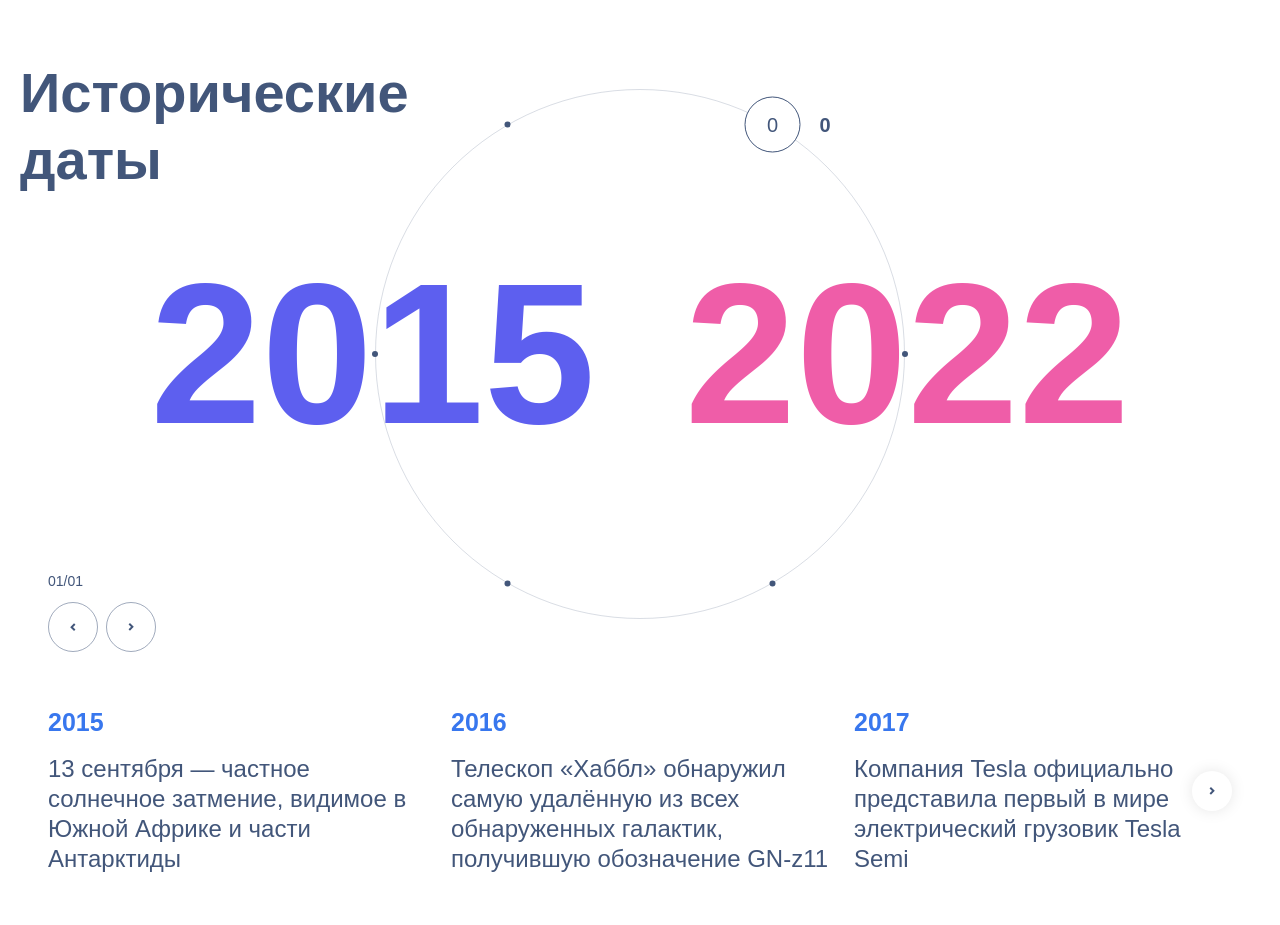
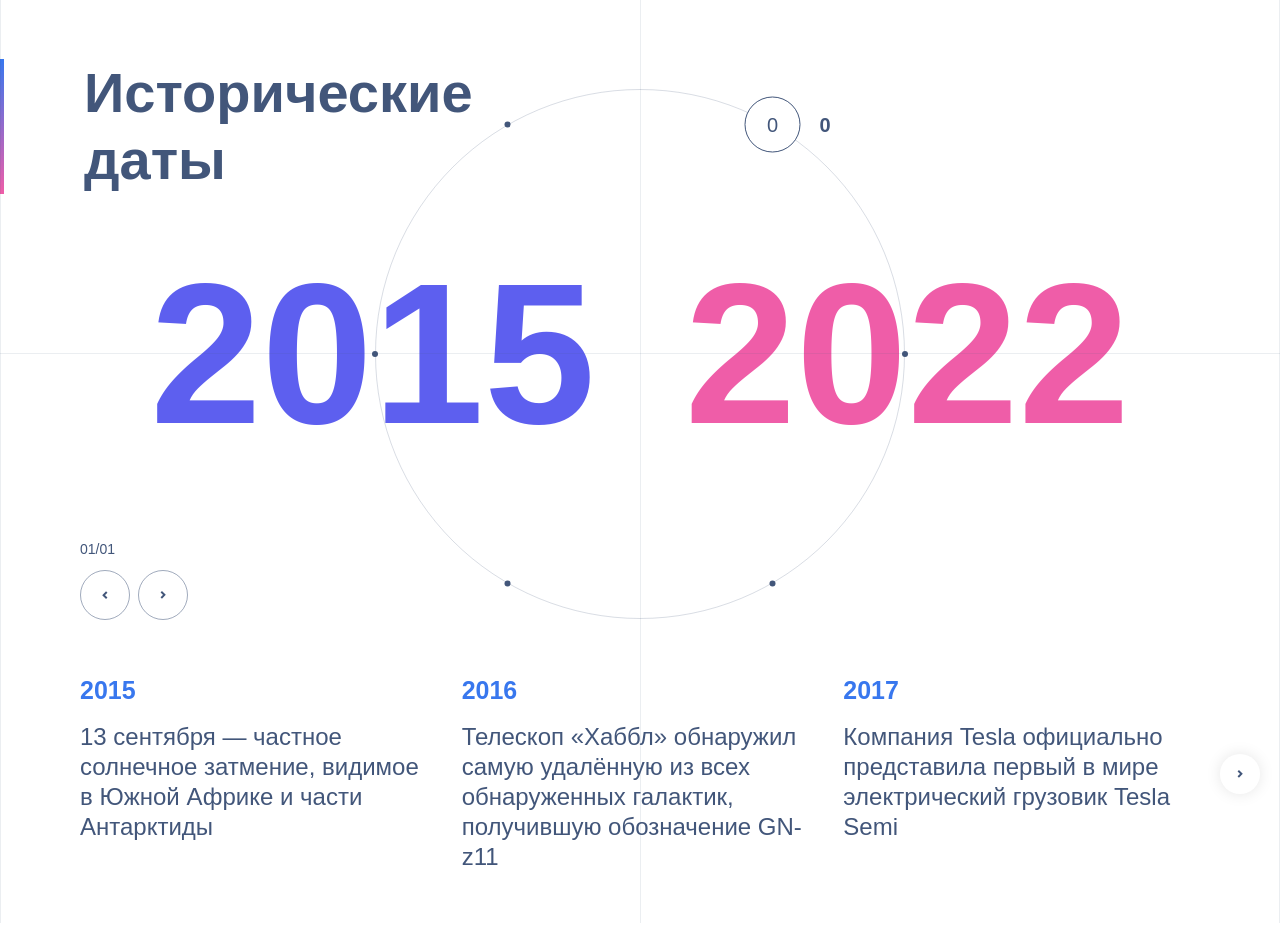
Before and after one commit to Atash03/historical-timing-periods, a React app: page / in a window 1280 px wide. Built offline with nearby package versions, Linux system fonts and the light colour scheme.

Commit message:
style(refactor): fix breakpoint bugs & add lines

```diff
--- a/src/app/App.tsx
+++ b/src/app/App.tsx
@@ -8,10 +8,14 @@ const App: React.FC = () => {
   return (
     <main className={scss.main}>
       <article className={`container ${scss.titleContainer}`}>
+        <div className={scss.titleLine} />
         <h1 className={scss.title}>Исторические даты</h1>
       </article>
       <YearPeriods data={data[0]} />
       <Slider items={data[0].periods} />
+      <div className={scss.line} />
+      <div className={`${scss.line} ${scss.lineLeft}`} />
+      <div className={`${scss.line} ${scss.lineRight}`} />
     </main>
   );
 };
--- a/src/app/app.module.scss
+++ b/src/app/app.module.scss
@@ -7,10 +7,18 @@
   align-items: center;
   justify-content: space-between;
   padding: 3.7rem 0 clamp(0.8rem, 4vw, 6.5rem) 0;
+  max-width: $max-width;
+  width: 100%;
+  position: relative;
 }
 
 .titleContainer {
   width: 100%;
+
+  @media (min-width: $xl) {
+    display: flex;
+    align-items: stretch;
+  }
 }
 
 .title {
@@ -19,3 +27,36 @@
   line-height: 120%;
   width: min(22rem, 7.7rem);
 }
+
+.titleLine {
+  display: none;
+
+  @media (min-width: $xl) {
+    display: inline-block;
+    position: relative;
+    left: -5rem;
+    width: 4px;
+    background: linear-gradient(to bottom, #3877ee, #ef5da8);
+  }
+}
+
+.line {
+  display: none;
+
+  &.lineRight {
+    left: 0;
+  }
+
+  &.lineLeft {
+    right: 0;
+  }
+
+  @media (min-width: $xl) {
+    display: block;
+    position: absolute;
+    width: 1px;
+    height: 100%;
+    top: 0;
+    background-color: rgba(#42567a, 0.1);
+  }
+}
--- a/src/features/circle-with-dots/ui/circle-with-dots.module.scss
+++ b/src/features/circle-with-dots/ui/circle-with-dots.module.scss
@@ -1,6 +1,9 @@
 @use '@shared/styles/vars' as *;
 
 .container {
+  display: none;
+
+  @media (min-width: $xl) {
     position: absolute;
     inset: 0;
     display: flex;
@@ -8,6 +11,7 @@
     align-items: center;
     width: 100%;
     height: 100%;
+  }
 }
 
 .circle {
--- a/src/shared/styles/_vars.scss
+++ b/src/shared/styles/_vars.scss
@@ -12,3 +12,5 @@ $transition: all 0.3s ease;
 $md: 48rem;
 $lg: 64rem;
 $xl: 80rem;
+
+$max-width: 90rem;
--- a/src/shared/styles/globals.scss
+++ b/src/shared/styles/globals.scss
@@ -14,6 +14,11 @@ body {
   -moz-osx-font-smoothing: grayscale;
   line-height: 1.6;
   color: $text-color;
+
+  @media (min-width: $max-width) {
+    display: flex;
+    justify-content: center;
+  }
 }
 
 #root {
@@ -23,4 +28,10 @@ body {
 .container {
   width: 100%;
   padding: 0 1.25rem;
+  max-width: $max-width;
+  width: 100%;
+
+  @media (min-width: $xl) {
+    padding: 0 5rem;
+  }
 }
--- a/src/widgets/slider/ui/slider.module.scss
+++ b/src/widgets/slider/ui/slider.module.scss
@@ -1,9 +1,10 @@
 @use "@/shared/styles/vars" as *;
 
-.sliderContainer {
+.container {
   width: 100%;
   display: flex;
   flex-direction: column;
+  align-items: center;
   gap: 1.5rem;
 }
 
@@ -12,7 +13,7 @@
   width: 100%;
   background-color: $line-color;
 
-  @media (min-width: $lg) {
+  @media (min-width: $xl) {
     display: none;
   }
 }
@@ -21,18 +22,24 @@
   display: flex;
   flex-direction: column;
   gap: 5rem;
-  padding: 0 1.5rem !important;
+  padding: 0 1.25rem !important;
+  max-width: $max-width;
+  width: 100%;
 
   @media screen and (min-width: $lg) {
     gap: 3.5rem;
 
-    & > .swiperWrapper {
+    &>.swiperWrapper {
       order: 2;
     }
 
-    & > :last-child {
+    &> :last-child {
       order: 1;
     }
+  }
+
+  @media (min-width: $xl) {
+    padding: 0 5rem !important;
   }
 }
 
@@ -44,7 +51,7 @@
 .nextButton {
   display: none;
 
-  @media screen and (min-width: $lg) {
+  @media screen and (min-width: $xl) {
     display: flex;
     align-items: center;
     justify-content: center;
@@ -59,8 +66,6 @@
     z-index: 10;
     cursor: pointer;
     border: none;
-    // visibility: visible;
-    // transition: visibility 0.3s ease-in;
 
     &[disabled] {
       visibility: hidden;
@@ -70,13 +75,13 @@
 
 .prevButton {
   @media screen and (min-width: $lg) {
-    left: 0;
+    left: -3.75rem;
   }
 }
 
 .nextButton {
   @media screen and (min-width: $lg) {
-    right: 0;
+    right: -3.75rem;
   }
 }
 
@@ -90,7 +95,7 @@
 }
 
 :global(.swiper-slide:last-child) {
-  max-width: 5vw;
+  max-width: 7vw;
 
   @media (min-width: $md) {
     max-width: 12vw;
--- a/src/widgets/slider/ui/slider.tsx
+++ b/src/widgets/slider/ui/slider.tsx
@@ -10,7 +10,7 @@ import 'swiper/css/navigation';
 
 export function Slider({ items }: SliderProps) {
   return (
-    <article className={`${scss.sliderContainer}`}>
+    <article className={`${scss.container}`}>
       <div className="container">
         <div className={`${scss.line}`} />
       </div>
--- a/src/widgets/year-periods/ui/year-period.module.scss
+++ b/src/widgets/year-periods/ui/year-period.module.scss
@@ -1,7 +1,11 @@
+@use "@shared/styles/vars" as *;
+
 .container {
   position: relative;
   display: flex;
   justify-content: center;
+  align-items: center;
+  width: 100%;
 }
 
 .years {
@@ -9,3 +13,15 @@
   gap: max(7vw, 2rem);
   width: fit-content;
 }
+
+.line {
+  display: none;
+
+  @media (min-width: $xl) {
+    display: block;
+    position: absolute;
+    width: 100%;
+    height: 1px;
+    background-color: rgba(#42567a, 0.1);
+  }
+}
--- a/src/widgets/year-periods/ui/year-periods.tsx
+++ b/src/widgets/year-periods/ui/year-periods.tsx
@@ -5,11 +5,12 @@ import scss from './year-period.module.scss';
 
 export function YearPeriods({ data }: YearPeriodsProps) {
   return (
-    <article className={`container ${scss.container}`}>
-      <div className={scss.years}>
+    <article className={scss.container}>
+      <div className={`container ${scss.years}`}>
         <YearDisplay year={data.startYear} color="blue" />
         <YearDisplay year={data.endYear} color="pink" />
       </div>
+      <div className={scss.line} />
       <CircleWithDots numberOfDots={6} />
     </article>
   );
```
Lines whose indentation alone changed are shown as unchanged.
